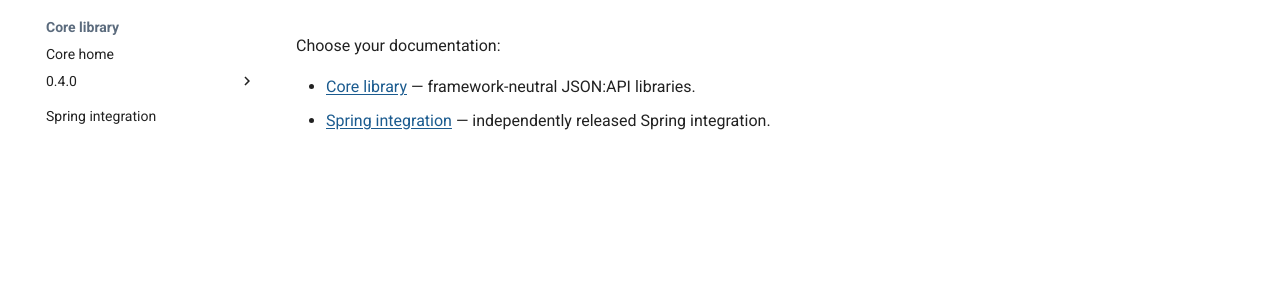
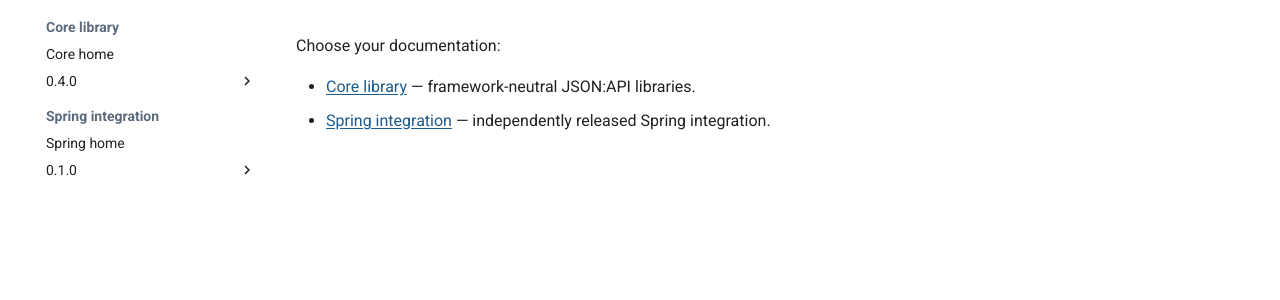
Before and after one commit to kazforge/jsonapi-docs, an MkDocs documentation site: the page built from docs/index.md, in a window 1280 px wide. Shown: the part 148-448 px from the top of the page. Built offline with MkDocs 1.6.1 and Material for MkDocs 9.7.7, drawn with Linux system fonts in a browser that asks for light colours; comment, search, counter and statistics services are not loaded.

Commit message:
docs: navigate Spring 0.1.0 guide

```diff
--- a/mkdocs.yml
+++ b/mkdocs.yml
@@ -63,4 +63,8 @@
           - PATCH: core/0.4.0/patches.md
           - Query and representation: core/0.4.0/query-and-representation.md
           - Diagnostics: core/0.4.0/diagnostics.md
-  - Spring integration: spring/index.md
+  - Spring integration:
+      - Spring home: spring/index.md
+      - 0.1.0:
+          - Overview: spring/0.1.0/index.md
+          - WebMVC setup: spring/0.1.0/webmvc.md
```
